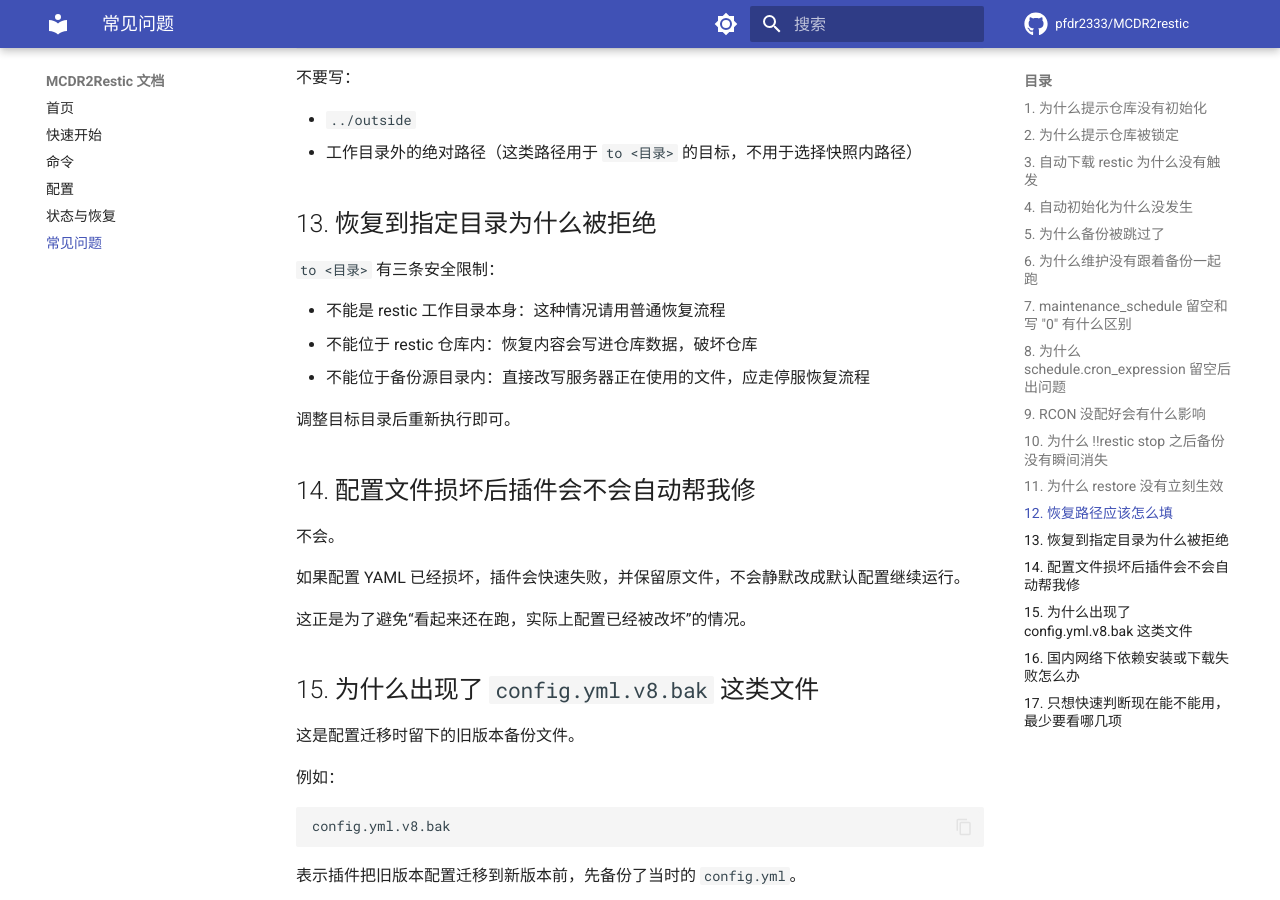
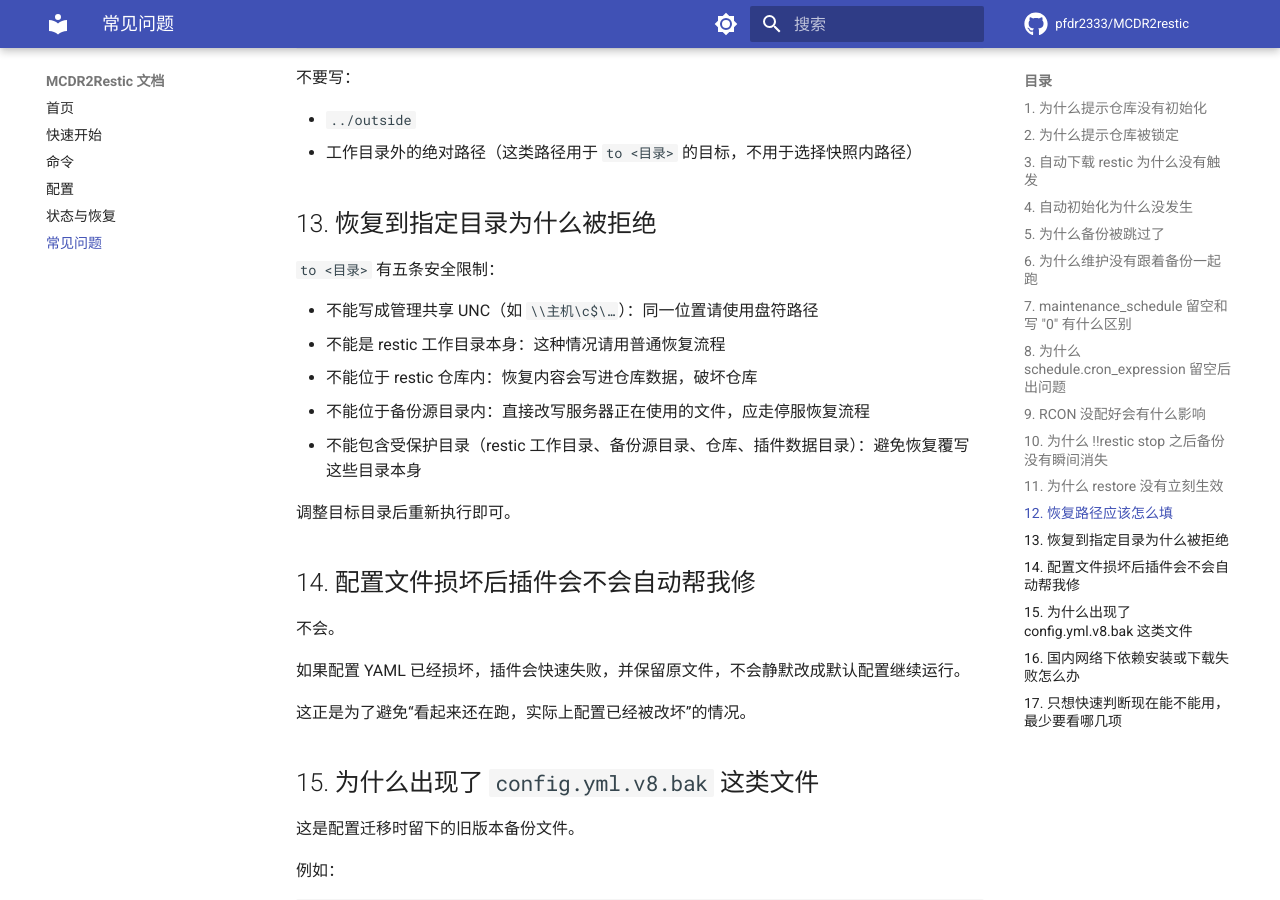
Before and after one commit to pfdr2333/MCDR2restic, an MkDocs documentation site: the page built from docs/faq.md, in a window 1280 px wide and 900 px high, scrolled down 4395 px. Built offline with MkDocs 1.6.1 and Material for MkDocs 9.7.7, drawn with Linux system fonts in a browser that asks for light colours; comment, search, counter and statistics services are not loaded.

Commit message:
docs: 恢复目标安全限制更新为实际的五条

```diff
--- a/docs/faq.md
+++ b/docs/faq.md
@@ -199,11 +199,13 @@ schedule:
 
 ## 13. 恢复到指定目录为什么被拒绝
 
-`to <目录>` 有三条安全限制：
+`to <目录>` 有五条安全限制：
 
+- 不能写成管理共享 UNC（如 `\\主机\c$\…`）：同一位置请使用盘符路径
 - 不能是 restic 工作目录本身：这种情况请用普通恢复流程
 - 不能位于 restic 仓库内：恢复内容会写进仓库数据，破坏仓库
 - 不能位于备份源目录内：直接改写服务器正在使用的文件，应走停服恢复流程
+- 不能包含受保护目录（restic 工作目录、备份源目录、仓库、插件数据目录）：避免恢复覆写这些目录本身
 
 调整目标目录后重新执行即可。
 
```
Also changed, not shown: docs/restore.md (+2 -0 lines).
